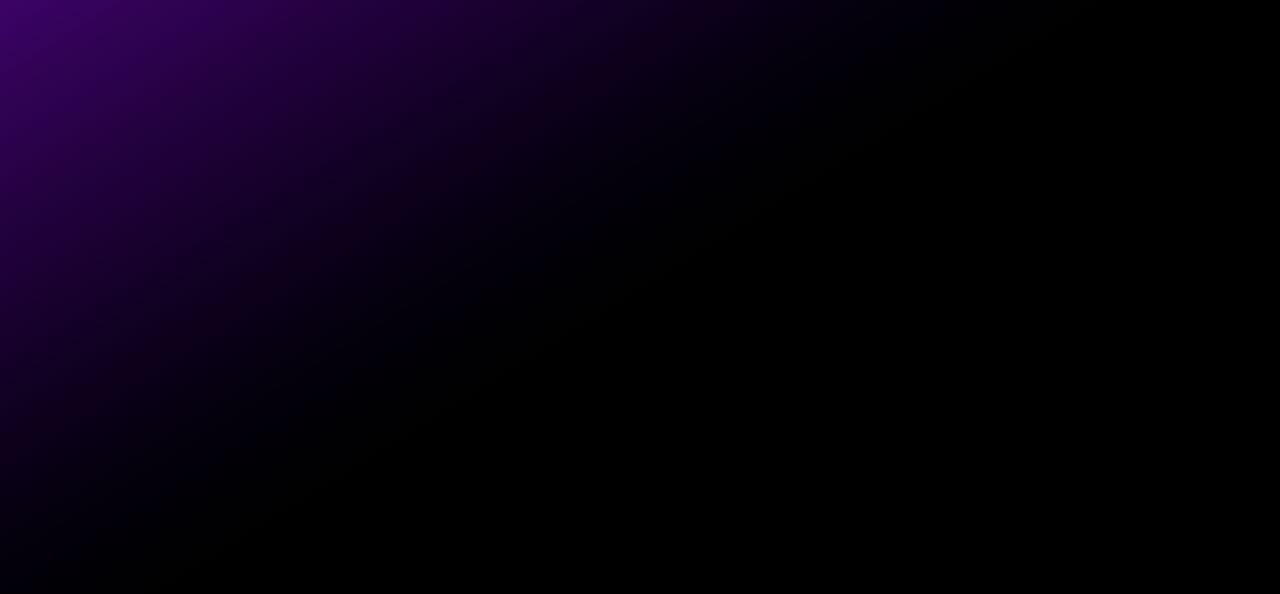
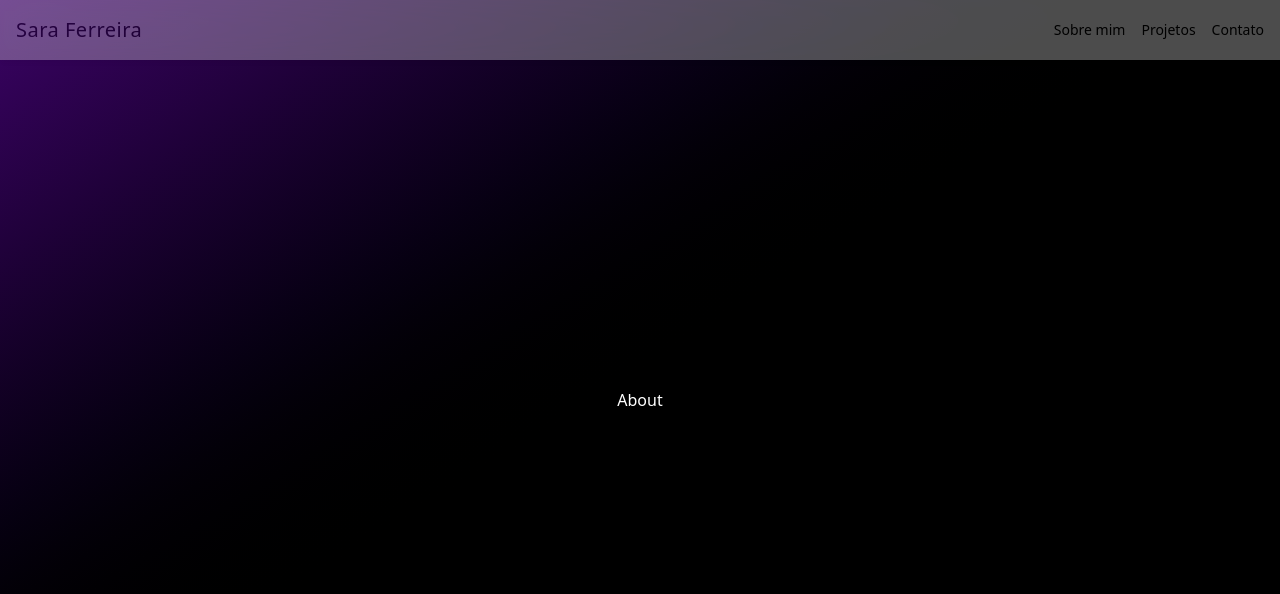
Before and after one commit to saraywebster/minimalist-portfolio, a React (Vite) app: page / in a window 1280 px wide. Shown: the top 594 px of the page. Built offline with nearby package versions, Linux system fonts and the light colour scheme.

Commit message:
:construction: navbar

```diff
--- a/src/App.tsx
+++ b/src/App.tsx
@@ -1,9 +1,13 @@
+import { BrowserRouter } from "react-router";
 import "../App.css";
+import { HomeRoutes } from "./routes/home-routes";
 
 function App() {
   return (
     <div className="App bg-gradient-to-br from-purple-950 via-black to-black h-screen items-center flex justify-center ">
-      <h1>Hello</h1>
+      <BrowserRouter>
+        <HomeRoutes />
+      </BrowserRouter>
     </div>
   );
 }
--- /dev/null
+++ b/src/components/about.tsx
@@ -0,0 +1,5 @@
+import "../App";
+
+export const About = () => {
+  return <h1 className="text-white">About</h1>;
+};
--- a/src/components/header.tsx
+++ b/src/components/header.tsx
@@ -0,0 +1,28 @@
+import { Link } from "react-router";
+
+export const Header = () => {
+  return (
+    <div
+      className="
+    fixed top-0 left-0 w-full bg-white
+    opacity-30 backdrop-blur-lg p-4 shadow-md flex justify-between intems-center z-50"
+    >
+      <h1 className="text-xl font-semi-bold text-white-900 tracking-wide">
+        Sara Ferreira
+      </h1>
+      <nav className="flex justify-between items-center">
+        <ul className="flex space-x-4 text-white-900 font-medium text-sm">
+          <li className="hover:underline">
+            <Link to={"/about"}>Sobre mim</Link>
+          </li>
+          <li className="hover:underline">
+            <Link to={""}>Projetos</Link>
+          </li>{" "}
+          <li className="hover:underline">
+            <Link to={"/about"}>Contato</Link>
+          </li>
+        </ul>
+      </nav>
+    </div>
+  );
+};
--- /dev/null
+++ b/src/pages/Home.tsx
@@ -0,0 +1,11 @@
+import { About } from "../components/about";
+import { Header } from "../components/header";
+
+export const Home = () => {
+  return (
+    <div>
+      <Header />
+      <About />
+    </div>
+  );
+};
--- a/src/pages/portfolio.tsx
+++ /dev/null
@@ -1,7 +0,0 @@
-export const Portfolio = () => {
-  return (
-    <div>
-      <h1>Portfolio</h1>
-    </div>
-  );
-};
--- /dev/null
+++ b/src/routes/home-routes.tsx
@@ -0,0 +1,14 @@
+import { Route, Routes } from "react-router";
+import { About } from "../components/about";
+import { Home } from "../pages/Home";
+
+export const HomeRoutes = () => {
+  return (
+    <div>
+      <Routes>
+        <Route index element={<Home />} />
+        <Route path="/about" element={<About />} />
+      </Routes>
+    </div>
+  );
+};
--- a/vite.config.ts
+++ b/vite.config.ts
@@ -3,5 +3,5 @@ import React from "@vitejs/plugin-react";
 import { defineConfig } from "vite";
 
 export default defineConfig({
-  plugins: [tailwindcss(), React()],
+  plugins: [React(), tailwindcss()],
 });
```
Also changed, not shown: package.json (+4 -3 lines), 1 other file (tests, documents, lock files or other folders).
